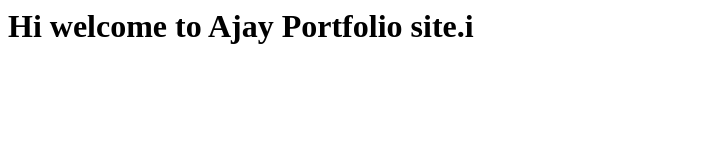
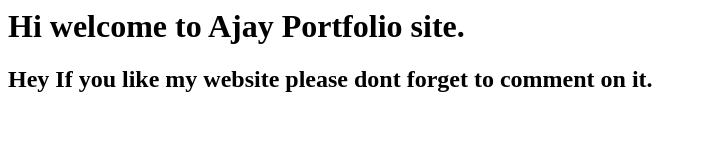
Before and after one commit to Ajaykumar8452/CentralGit, a plain HTML site: page index.html in a window 1280 px wide. Shown: the whole page, without its empty margins (0-707 px from the left). Drawn offline with Linux system fonts and the light colour scheme.

Commit message:
CHanges in code added h2 tag

```diff
--- a/index.html
+++ b/index.html
@@ -7,6 +7,7 @@
 	</head>
 
 	<body>
-		<h1>Hi welcome to Ajay Portfolio site.i</h1>
+		<h1>Hi welcome to Ajay Portfolio site.</h1>
+		<h2>Hey If you like my website please dont forget to comment on it.</h2>
 	</body>
 </html>
```
